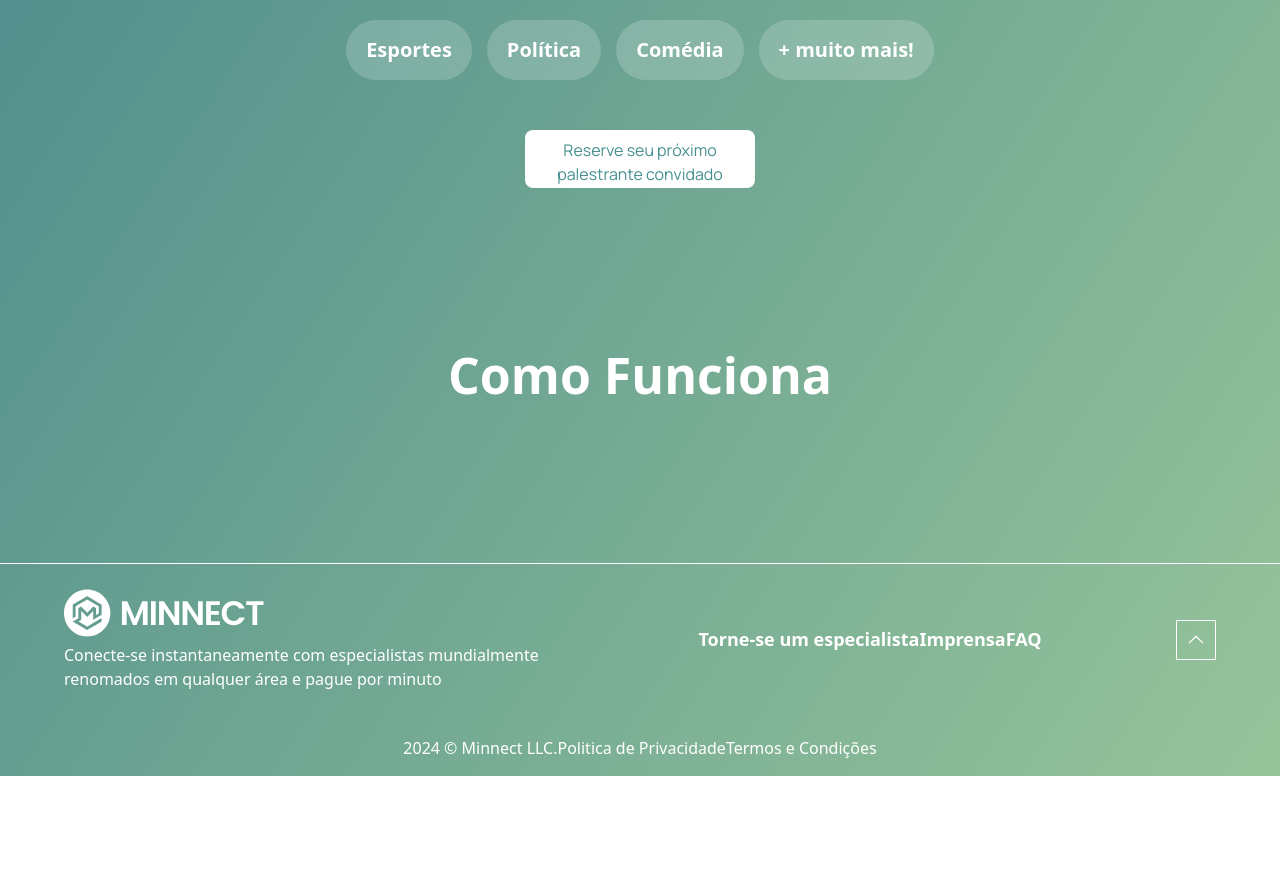
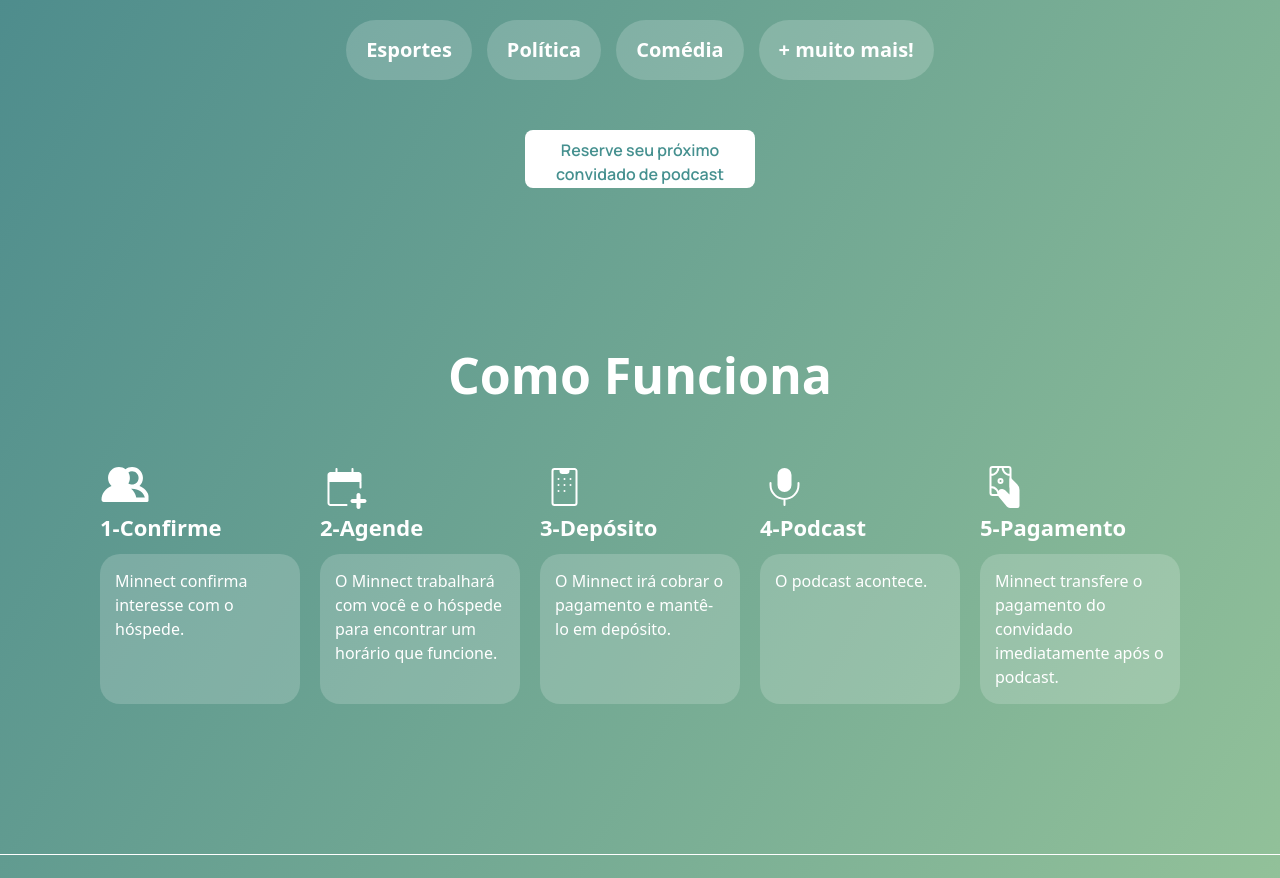
Before and after one commit to ebagabee/Minnect-BR, a React (Vite) app: page /podcast in a window 1280 px wide. Shown: the part 1169-2047 px from the top of the page. Before the commit the page ends 1945 px from the top, so only its background shows below. Built offline with nearby package versions, Linux system fonts and the light colour scheme.

Commit message:
Components Atual

```diff
--- a/src/components/PodcastCard2/index.jsx
+++ b/src/components/PodcastCard2/index.jsx
@@ -0,0 +1,15 @@
+import './podcastcard2.css'
+
+function PodcastCard2({imagem, titulo, paragrafo}) {
+    return (
+        <div className='podcastcard2'>
+            <img src={imagem} alt="ícone" />
+            <h2>{titulo}</h2>
+            <div>
+                <p>{paragrafo}</p>
+            </div>
+        </div>
+    )
+}
+
+export default PodcastCard2;
--- a/src/components/PodcastCard2/podcastcard2.css
+++ b/src/components/PodcastCard2/podcastcard2.css
@@ -0,0 +1,23 @@
+@import url('../../App.css');
+
+.podcastcard2 {
+    width: 200px;
+}
+
+.podcastcard2 h2 {
+    font-size: 22px;
+    font-weight: 600;
+}
+
+.podcastcard2 div {
+    margin-top: 10px;
+}
+
+.podcastcard2 div p {
+    background-color: #ffffff2e;
+    padding: 15px;
+    border-radius: 20px;
+    width: 100%;
+    height: 150px;
+    text-align: left;
+}
--- a/src/components/Slide/slide.css
+++ b/src/components/Slide/slide.css
@@ -5,7 +5,7 @@
     position: relative;
     max-width: 400px;
     margin: auto;
-    overflow: hidden;
+    /* overflow: hidden; */
     margin-top: 100px;
   }
 
@@ -23,7 +23,7 @@
 
   .prev, .next {
     cursor: pointer;
-    position: fixed;
+    position: absolute;
     top: 50%;
     transform: translateY(-50%);
     width: auto;
@@ -37,15 +37,13 @@
   }
 
   .next {
-    right: 0;
+    right: -50px;
     border-radius: 3px;
-    margin: 50px;
   }
 
   .prev {
-    left: 0;
+    left: -50px;
     border-radius: 3px;
-    margin: 50px;
   }
 
   .prev:hover, .next:hover {
--- a/src/pages/BecomeExpert/index.jsx
+++ b/src/pages/BecomeExpert/index.jsx
@@ -21,7 +21,7 @@ function BecomeExpert() {
                     <div className='becomeexpert__hero-left'>
                         <h1>Torne-se um <span>Expert</span></h1>
                         <p>O Minnect conecta você àqueles que mais se beneficiarão com seu conhecimento e experiência únicos. Ser um especialista significa ajudar os outros e ao mesmo tempo reconhecer o valor do seu tempo.</p>
-                        <Button background="white" color="#45908f" width="230px" height="58px" content="Junte-se como um especialista" fontSize="16px"/>
+                        <Button background="white" color="#45908f" width="230px" height="58px" content="Junte-se como um especialista" fontSize="16px" weight="600"/>
                     </div>
                     <div className='becomeexpert__hero-right'>
                         <img src={Fabiola} alt="Imagem do Banner" />
--- a/src/pages/Podcast/index.jsx
+++ b/src/pages/Podcast/index.jsx
@@ -5,6 +5,12 @@ import Button from '../../components/Button';
 import { useEffect } from 'react';
 import Microfone from '../../assets/podcast.png';
 import Card1 from '../../components/PodcastCard1';
+import Card2 from '../../components/PodcastCard2';
+import Img1 from '../../assets/confirm.svg';
+import Img2 from '../../assets/schedule.svg';
+import Img3 from '../../assets/payment.svg';
+import Img4 from '../../assets/podcast.svg';
+import Img5 from '../../assets/payout.svg';
 
 function Podcast() {
     useEffect(() => {
@@ -22,7 +28,7 @@ function Podcast() {
                         <p>
                         Minnect é a sua solução completa para encontrar o alto-falante perfeito e executar toda a experiência de podcast na perfeição.</p>
                         <div className='podcast__hero-btn'>
-                            <Button background="white" color="#45908f" width="230px" height="58px" content="Reserve seu próximo palestrante convidado" fontSize="16px"/>
+                            <Button background="white" color="#45908f" width="230px" height="58px" content="Reserve seu próximo palestrante convidado" fontSize="16px" weight="600"/>
                         </div>
                     </div>
                     <div className='podcast__hero-right'>
@@ -46,11 +52,18 @@ function Podcast() {
                         </div>
                     </div>
                     <div className='browse-speakers__btn'>
-                        <Button background="white" color="#45908f" width="230px" height="58px" content="Reserve seu próximo palestrante convidado" fontSize="16px"/>
+                        <Button background="white" color="#45908f" width="230px" height="58px" content="Reserve seu próximo convidado de podcast" fontSize="16px" weight="600"/>
                     </div>
                 </div>
                 <div className='podcast-how'>
                     <h1>Como Funciona</h1>
+                    <div className='podcast-how__cards'>
+                        <Card2 imagem={Img1} titulo="1-Confirme" paragrafo="Minnect confirma interesse com o hóspede."/>
+                        <Card2 imagem={Img2} titulo="2-Agende" paragrafo="O Minnect trabalhará com você e o hóspede para encontrar um horário que funcione."/>
+                        <Card2 imagem={Img3} titulo="3-Depósito" paragrafo="O Minnect irá cobrar o pagamento e mantê-lo em depósito."/>
+                        <Card2 imagem={Img4} titulo="4-Podcast" paragrafo="O podcast acontece."/>
+                        <Card2 imagem={Img5} titulo="5-Pagamento" paragrafo="Minnect transfere o pagamento do convidado imediatamente após o podcast."/>
+                    </div>
                 </div>
             </section>
             <Footer />
--- a/src/pages/Podcast/podcast.css
+++ b/src/pages/Podcast/podcast.css
@@ -32,8 +32,8 @@
 }
 
 .podcast__hero-right img {
-    width: 650px; /* width of container */
-    height: 650px; /* height of container */
+    width: 650px;
+    height: 650px;
     object-fit: cover;
     object-position: 80%;
 }
@@ -79,13 +79,42 @@
 .browse__cards-up {
     display: flex;
     gap: 15px;
+    align-items: center;
+    justify-content: center;
+    max-width: 100%;
+    flex-wrap: wrap;
 }
 
 .browse__cards-down {
     display: flex;
     gap: 15px;
+    flex-wrap: wrap;
+    justify-content: center;
 }
 
+.podcast-how__cards {
+    display: flex;
+    justify-content: center;
+    align-items: center;
+    gap: 20px;
+    margin-top: 50px;
+    flex-wrap: wrap;
+}
+
+@media screen and (max-width: 1255px) {
+    .podcast__hero {
+        flex-direction: column;
+    }
+
+    .podcast__hero-left {
+        width: 80%;
+    }
+
+    .podcast__hero-right img {
+        height: 100%;
+        width: 100%;
+    }
+}
 
 @media screen and (max-width: 820px) {
     .podcast {
@@ -95,6 +124,7 @@
 
     .podcast__hero {
         flex-direction: column;
+        align-items: center;
     }
 
     .podcast__hero h1 {
@@ -105,12 +135,14 @@
 
     .podcast__hero-left {
         width: 100%;
+       margin-left: 0;
     }
 
     .podcast__hero-left p {
         font-size: 22px;
         text-align: center;
     }
+
 
     .podcast__hero-btn {
         display: flex;
@@ -133,8 +165,5 @@
         width: 90%;
     }
 
-    .podcast__hero img {
-        width: 800px;
-    }
 
 }
```
